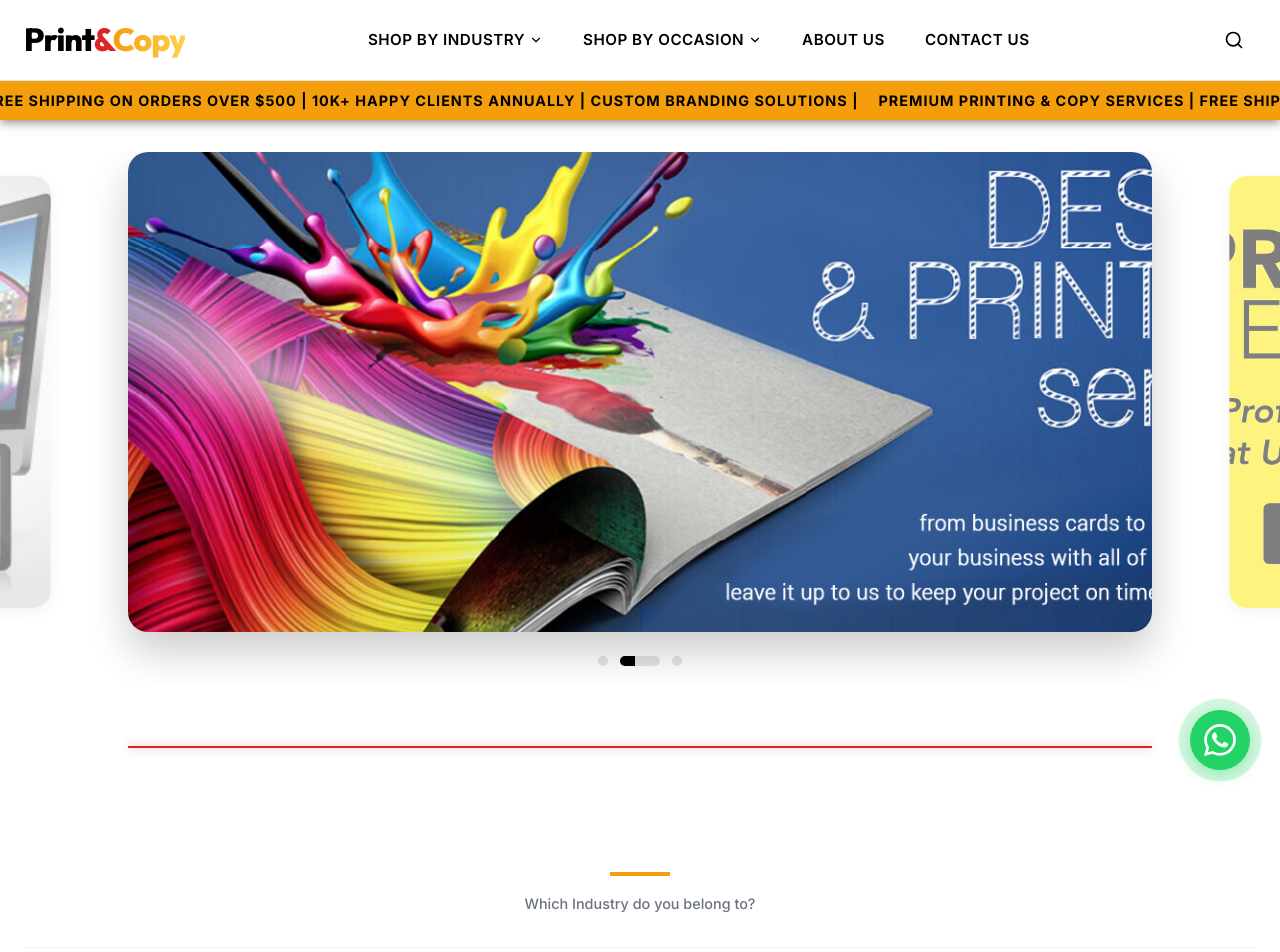
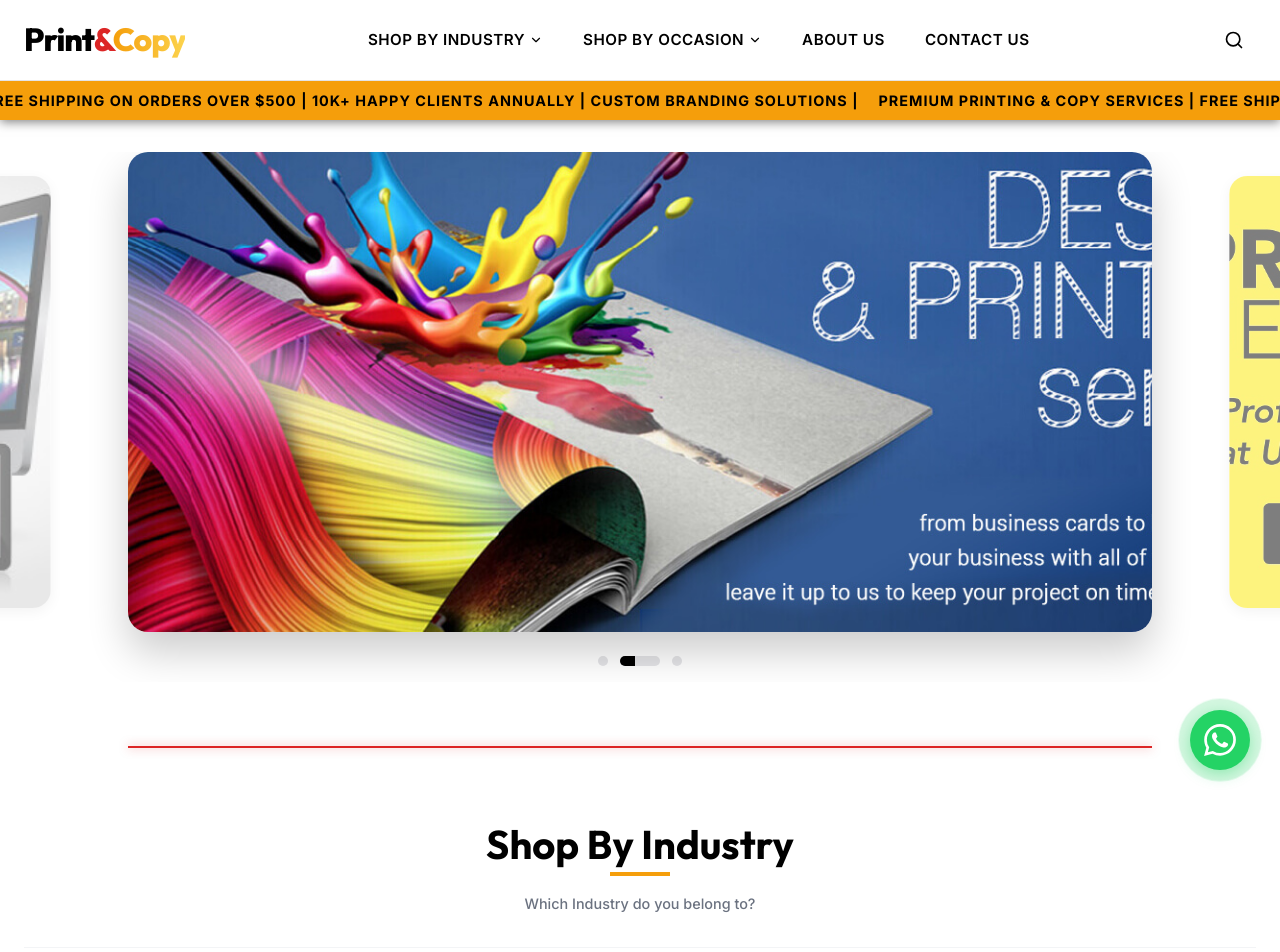
Before and after one commit to singhnavi1993-sudo/trial-print, a React (Vite) app: page /#/ in a window 1280 px wide. Shown: the top 952 px of the page. Built offline with nearby package versions, Linux system fonts and the light colour scheme.

Commit message:
Fix visibility of section titles against white background

```diff
--- a/src/components/BestSellers.css
+++ b/src/components/BestSellers.css
@@ -11,7 +11,7 @@
   padding-bottom: 0.5rem;
   display: inline-block;
   margin-bottom: 1rem;
-  color: var(--color-white);
+  color: #000000;
 }
 
 .center-header h2::after {
--- a/src/components/InstagramReels.css
+++ b/src/components/InstagramReels.css
@@ -1,5 +1,5 @@
 .instagram-section {
-  color: var(--color-white);
+  color: #000000;
 }
 
 .insta-icon-wrap {
--- a/src/components/ShopByIndustry.css
+++ b/src/components/ShopByIndustry.css
@@ -13,7 +13,7 @@
   text-transform: uppercase;
   letter-spacing: -1px;
   margin-bottom: 0.5rem;
-  background: linear-gradient(to right, var(--color-white), var(--color-gray-200));
+  background: linear-gradient(to right, #000000, #4a4a4a);
   -webkit-background-clip: text;
   -webkit-text-fill-color: transparent;
 }
```
